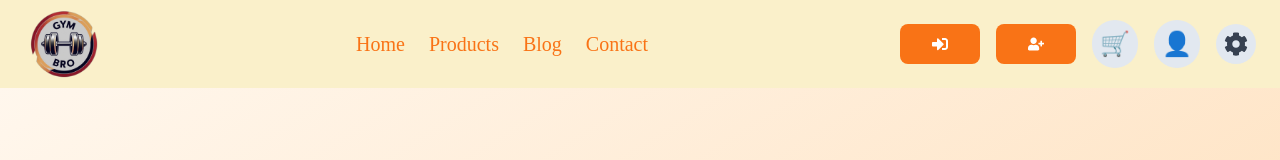
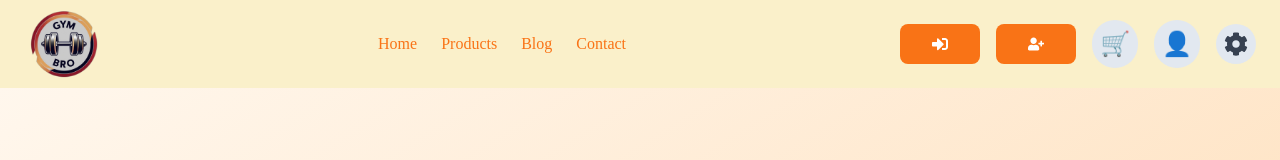
Before and after one commit to vijaybhagat15/gymbro, a React (Create React App) app: page / in a window 1280 px wide. Shown: the top 160 px of the page. Built offline with nearby package versions, Linux system fonts and the light colour scheme; a web font is replaced by a local one.

Commit message:
Update Header.jsx

```diff
--- a/src/components/Header.jsx
+++ b/src/components/Header.jsx
@@ -20,7 +20,7 @@ export default function Header() {
         </Link>
 
         {/* Navigation Links for Desktop and Larger Screens */}
-        <nav className="hidden md:flex space-x-6 text-orange-500  font-baloo text-xl">
+        <nav className="hidden md:flex space-x-6 text-orange-500  font-baloo text-base">
           <Link to="/" className='hover:text-sunset-orange' >
             Home
           </Link>
@@ -69,12 +69,12 @@ export default function Header() {
 
           {/* Logout Button */}
           {isAuthenticated && (
-          <div className="relative group flex items-center justify-center text-white w-20 h-10 bg-red-500  rounded-lg hover:bg-sunset-orange transition-all"
+          <div className="relative group flex items-center justify-center text-white w-20 h-6 bg-red-500  rounded-lg hover:bg-sunset-orange transition-all"
 >
             <button
               onClick={handleLogout}
-              className="absolute text-lg font-medium opacity-0 group-hover:opacity-100  transition-opacity duration-200"            >
-Logout
+              className="absolute text-lg font-medium opacity-65 group-hover:opacity-100  transition-opacity duration-200"            >
+            Logout
             </button>
             </div>
           )}
```
